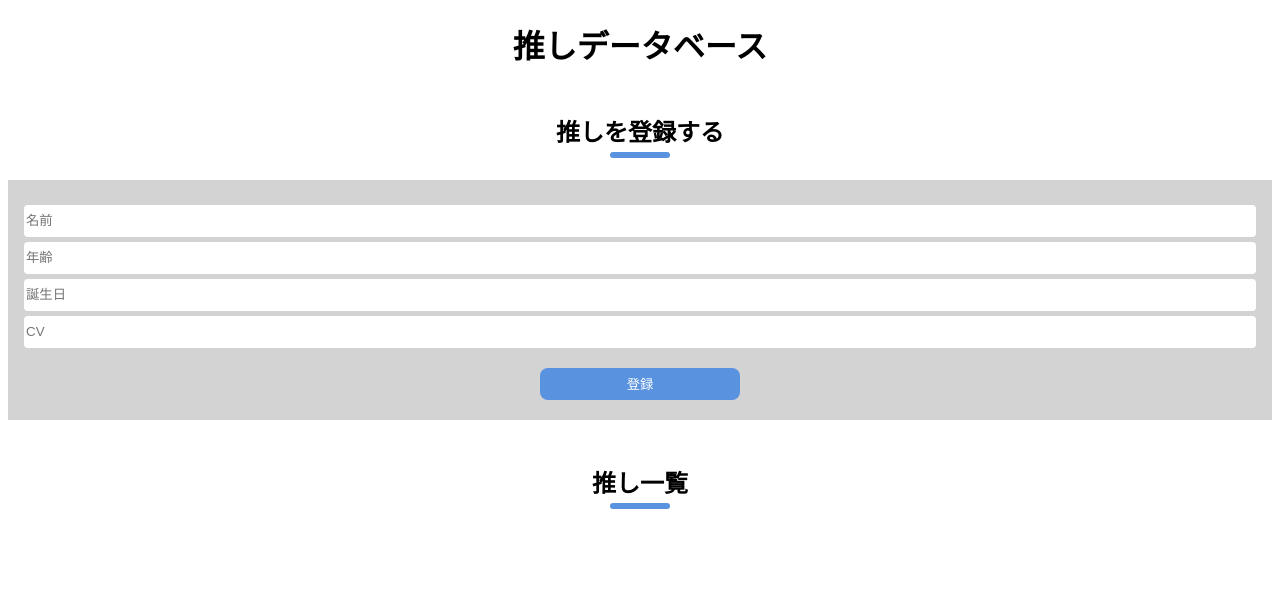
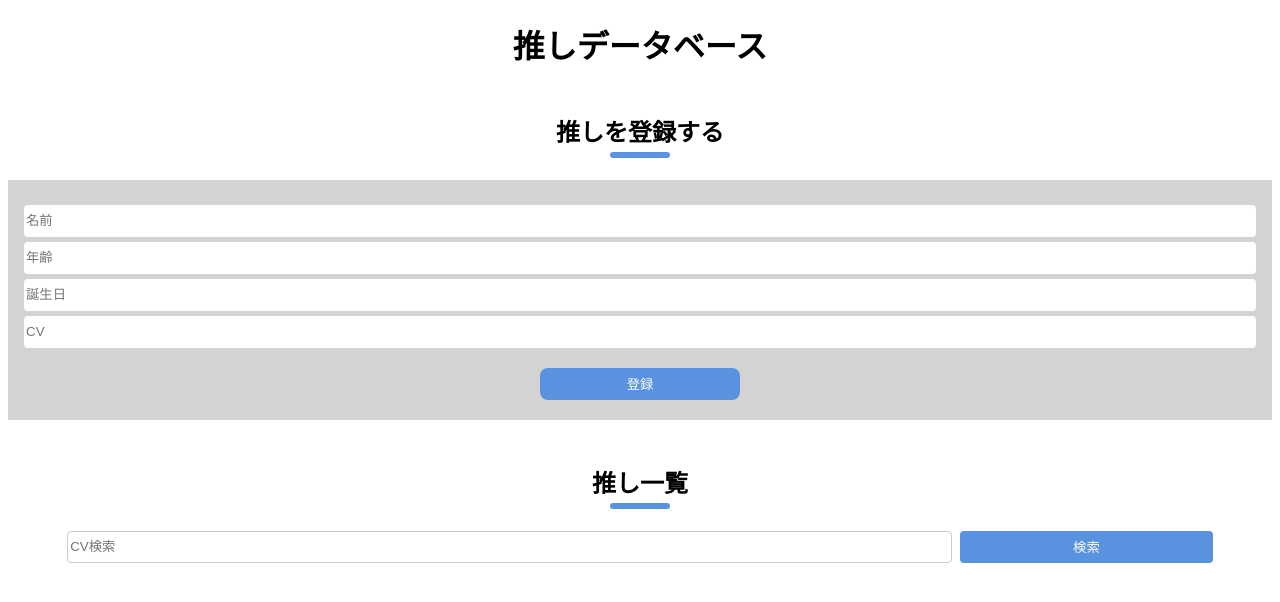
Before and after one commit to c-fukuyama/favorite-database, a React (Create React App) app: page / in a window 1280 px wide. Shown: the top 602 px of the page. Built offline with nearby package versions, Linux system fonts and the light colour scheme.

Commit message:
検索機能を追加

```diff
--- a/src/App.css
+++ b/src/App.css
@@ -75,3 +75,23 @@ input {
   height: 32px;
   margin-top: 8px;
 }
+.find-form {
+  display: flex;
+  justify-content: center;
+  align-items: center;
+}
+
+.find-form input {
+  border: 1px solid #ccc;
+  width: 70%;
+  margin: 0;
+}
+.find-form button {
+  width: 20%;
+  height: 32px;
+  margin-left: 8px;
+  border: none;
+  background-color: #5992de;
+  color: #fff;
+  border-radius: 4px;
+}
--- a/src/App.js
+++ b/src/App.js
@@ -1,7 +1,7 @@
 import { useState } from "react";
 import { Register } from "./components/Register";
 import { List } from "./components/List";
-import {usePersist} from "./Persist"
+import { usePersist } from "./Persist";
 import "./App.css";
 
 function App() {
@@ -9,8 +9,11 @@ function App() {
   const [age, setAge] = useState("");
   const [birthday, setBirthday] = useState("");
   const [cv, setCv] = useState("");
+  const [findText, setFindText] = useState("");
+  const [mode, setMode] = useState("default");
 
-  const [data, setData] = usePersist("data",[]);
+  const [data, setData] = usePersist("data", []);
+  const [findData, setFindData] = usePersist("findData", []);
 
   const onChangeName = (e) => {
     setName(e.target.value);
@@ -46,6 +49,15 @@ function App() {
     setData(newData);
   };
 
+  const doFind = () => {
+    const newData = data.filter((item, key) => {
+      return item.cv.includes(findText);
+    });
+    setFindData(newData);
+    setMode("find");
+    setFindText("");
+  };
+
   return (
     <div className="App">
       <h1>推しデータベース</h1>
@@ -60,7 +72,15 @@ function App() {
         onChangeCv={onChangeCv}
         doAction={doAction}
       />
-      <List data={data} onClickDelete={onClickDelete} />
+      <List
+        data={data}
+        findData={findData}
+        onClickDelete={onClickDelete}
+        doFind={doFind}
+        findText={findText}
+        setFindText={setFindText}
+        mode={mode}
+      />
     </div>
   );
 }
--- /dev/null
+++ b/src/components/FindForm.js
@@ -0,0 +1,21 @@
+export const FindForm = (props) => {
+  const { doFind, findText, setFindText } = props;
+
+  const onChangeText = (e) => {
+    setFindText(e.target.value);
+  };
+
+  return (
+    <>
+      <div className="find-form">
+        <input
+          type="text"
+          onChange={onChangeText}
+          value={findText}
+          placeholder="CV検索"
+        ></input>
+        <button onClick={doFind}>検索</button>
+      </div>
+    </>
+  );
+};
--- a/src/components/List.js
+++ b/src/components/List.js
@@ -1,5 +1,8 @@
+import { FindForm } from "./FindForm";
+
 export const List = (props) => {
-  const { data, onClickDelete } = props;
+  const { data, findData, onClickDelete, doFind, findText, setFindText, mode } =
+    props;
 
   const PersonText = data.map((value, key) => (
     <div key={key} className="person-text">
@@ -9,7 +12,25 @@ export const List = (props) => {
       <p className="num">No,{key + 1}</p>
       <p className="name">{value.name}</p>
       <div className="flex flex-center">
-        <p className="birthday">birthday:{value.birthday} </p>
+        <p className="birthday">birthday:{value.birthday},</p>
+        <p className="age">age:{value.age}</p>
+      </div>
+      <p className="cv">cv:{value.cv}</p>
+      <button className="delbtn" onClick={() => onClickDelete(key)}>
+        Delete
+      </button>
+    </div>
+  ));
+
+  const FindPersonText = findData.map((value, key) => (
+    <div key={key} className="person-text">
+      <div>
+        <img src="https://placehold.jp/150x150.png" alt="" />
+      </div>
+      <p className="num">No,{key + 1}</p>
+      <p className="name">{value.name}</p>
+      <div className="flex flex-center">
+        <p className="birthday">birthday:{value.birthday},</p>
         <p className="age">age:{value.age}</p>
       </div>
       <p className="cv">cv:{value.cv}</p>
@@ -22,7 +43,14 @@ export const List = (props) => {
   return (
     <>
       <h2>推し一覧</h2>
-      <div className="flex">{PersonText}</div>
+      <FindForm
+        data={data}
+        doFind={doFind}
+        findText={findText}
+        setFindText={setFindText}
+      />
+      {mode === "default" && <div className="flex">{PersonText}</div>}
+      {mode === "find" && <div className="flex">{FindPersonText}</div>}
     </>
   );
 };
```
